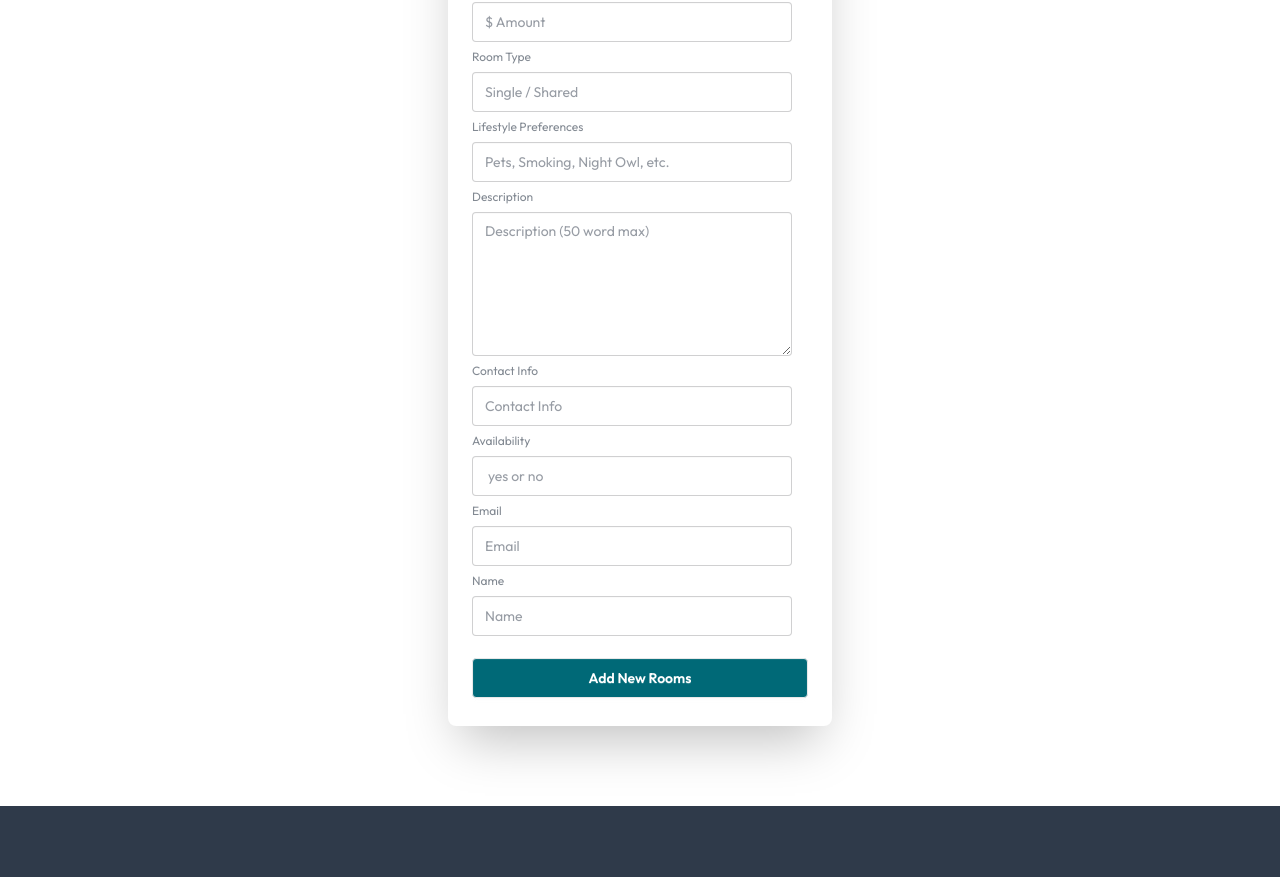
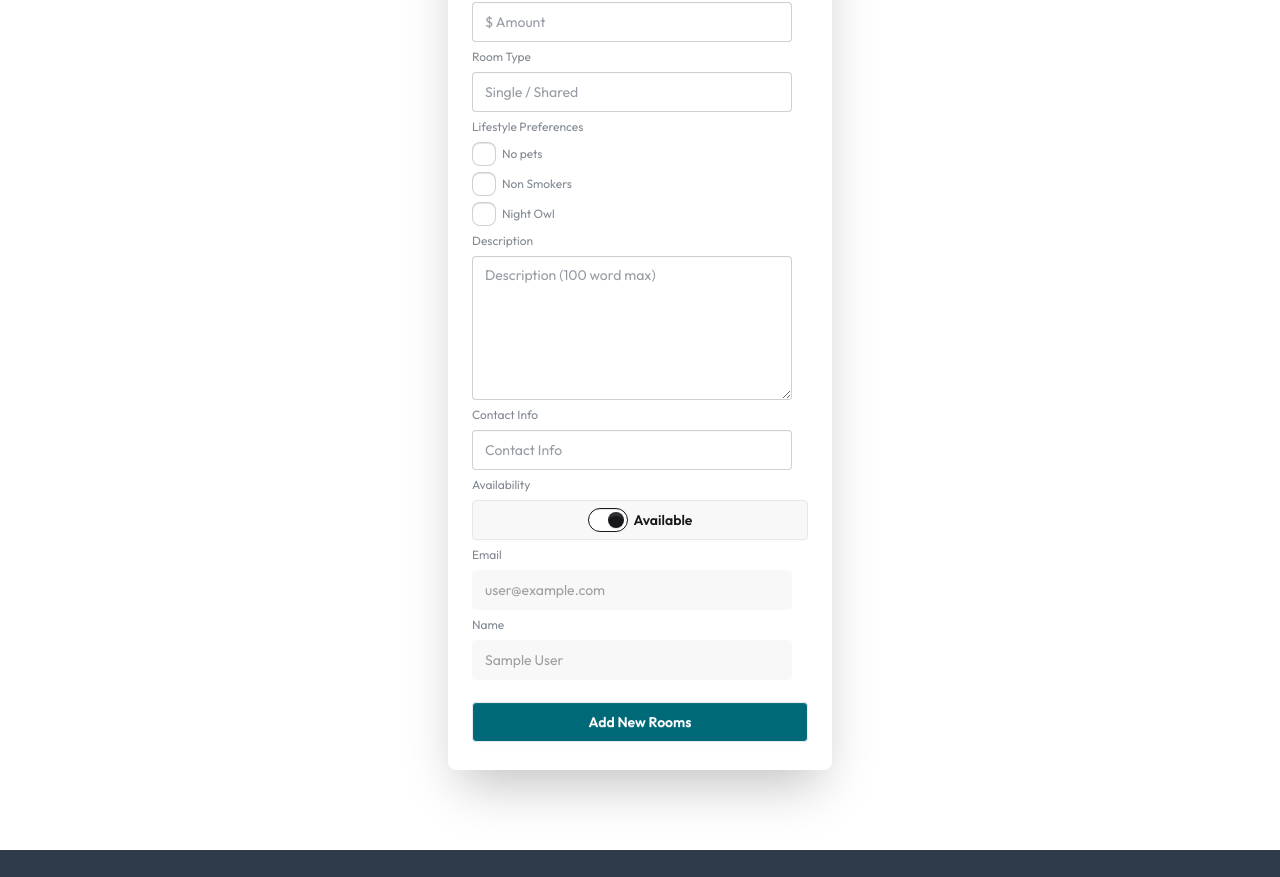
Before and after one commit to Arman3747/roomies-client, a React (Vite) app: page /addRoommate in a window 1280 px wide. Shown: the part 470-1347 px from the top of the page. Built offline with nearby package versions, Linux system fonts and the light colour scheme; no server answers; sample sign-in values are in the browser's storage.

Commit message:
Add Roommate Page updated

```diff
--- a/package.json
+++ b/package.json
@@ -22,6 +22,7 @@
     "react-router": "^7.6.0",
     "react-simple-typewriter": "^5.0.1",
     "react-toastify": "^11.0.5",
+    "react-tooltip": "^5.28.1",
     "sweetalert2": "^11.21.2",
     "swiper": "^11.2.7",
     "tailwindcss": "^4.1.7"
--- a/src/components/AddRoommate.jsx
+++ b/src/components/AddRoommate.jsx
@@ -1,18 +1,60 @@
-import React from 'react';
+import React, { use, useState } from 'react';
 import Swal from 'sweetalert2';
+import { AuthContext } from '../provider/AuthProvider';
 
 
 const AddRoommate = () => {
+
+    const { user } = use(AuthContext);
+    console.log(user.displayName, user.email);
+
+    const [isAvailable, setIsAvailable] = useState(true);
+
+    const myDetails = { name: user.displayName, email: user.email, availability: isAvailable ? "yes" : "no", };
+
+    const [lifestyleList, setLifestyleList] = useState([]);
+
+    const handleCheckboxChange = (e) => {
+        const value = e.target.value;
+        setLifestyleList((prev) =>
+            prev.includes(value) ? prev.filter((v) => v !== value) : [...prev, value]
+        );
+    };
+
+
 
     const handleAddRoommate = (e) => {
         e.preventDefault();
 
         const form = e.target;
-        const formDate = new FormData(form);
-        // console.log(formDate.entries());
-        const newRoommate = Object.fromEntries(formDate.entries());
+
+        const title = form.title.value;
+        const location = form.location.value;
+        const rent = form.rent.value;
+        const type = form.type.value;
+        // const lifestyle = form.lifestyle.value;
+        const description = form.description.value;
+        const contact = form.contact.value;
+        // const availability = form.availability.value;
+
+        const newRoommate = {
+            title,
+            location,
+            rent,
+            type,
+            lifestyle:lifestyleList,
+            description,
+            contact,
+        };
+
+
+        // old code
+        // const formDate = new FormData(form);
+        // const newRoommate = Object.fromEntries(formDate.entries());
+
+
+        Object.assign(newRoommate, myDetails);
         console.log(newRoommate);
-
 
         //send to DB
         fetch('http://localhost:3000/roommates', {
@@ -32,6 +74,8 @@ const AddRoommate = () => {
                         showConfirmButton: false,
                         timer: 1000
                     });
+
+
                 }
             })
 
@@ -57,25 +101,62 @@ const AddRoommate = () => {
                         <input type="text" name='type' className="input" placeholder="Single / Shared" required />
 
                         <label className="label">Lifestyle Preferences</label>
-                        <input type="text" name='lifestyle' className="input" placeholder="Pets, Smoking, Night Owl, etc." required />
+
+                        {/* start preference */}
+
+                        <label className="label">
+                            <input type="checkbox"
+                            className="checkbox"
+                            value="No pets"
+                            onChange={handleCheckboxChange}
+                            />
+                            No pets
+                        </label>
+
+                         <label className="label">
+                            <input type="checkbox"
+                            className="checkbox"
+                            value="Non Smokers"
+                            onChange={handleCheckboxChange}
+                            />
+                            Non Smokers
+                        </label>
+
+                        <label className="label">
+                            <input type="checkbox"
+                            className="checkbox"
+                            value="Night Owl"
+                            onChange={handleCheckboxChange}
+                            />
+                            Night Owl
+                        </label>
+
+                        {/* end preference */}
+                        {/* <input type="text" name='lifestyle' className="input" placeholder="Pets, Smoking, Night Owl, etc." required /> */}
 
                         {/* <label className="label">Description</label>
                         <input type="text" name='description' className="input" placeholder="Description (50 word max)" required /> */}
 
                         <label className="label">Description</label>
-                        <textarea name='description' className="textarea h-36" placeholder="Description (50 word max)" required ></textarea>
+                        <textarea name='description' className="textarea h-36" placeholder="Description (100 word max)" required ></textarea>
 
                         <label className="label">Contact Info </label>
                         <input type="text" name='contact' className="input" placeholder="Contact Info " required />
 
                         <label className="label">Availability</label>
-                        <input type="text" name='availability' className="input" placeholder=" yes or no " required />
+
+                        <label className="btn">
+                            <input onClick={() => setIsAvailable(!isAvailable)} name='availability' type="checkbox" defaultChecked className="toggle" />
+                            {isAvailable ? "Available" : <span className='text-gray-500'>"Not Available"</span>}
+                        </label>
+
+                        {/* <input type="text" name='availability' className="input" placeholder=" yes or no " required /> */}
 
                         <label className="label">Email</label>
-                        <input type="email" name='email' className="input" placeholder="Email" required />
+                        <input type="email" name='email' defaultValue={user.email} className="input cursor-not-allowed" disabled />
 
                         <label className="label">Name</label>
-                        <input type="text" name='name' className="input" placeholder="Name" required />
+                        <input type="text" name='name' defaultValue={user.displayName} className="input cursor-not-allowed" disabled />
 
                         <button type='submit' className="btn bg-[#006977] text-white mt-4">Add New Rooms</button>
                     </form>
--- a/src/components/MyListings.jsx
+++ b/src/components/MyListings.jsx
@@ -1,7 +1,6 @@
 import React, { use, useEffect, useState } from 'react';
 import { useLoaderData } from 'react-router';
 import { AuthContext } from '../provider/AuthProvider';
-import MyListing from './MyListing';
 import MyListingsEmpty from './MyListingsEmpty';
 import MyListingsMiddle from './MyListingsMiddle';
 
--- a/src/components/MyListingsEmpty.jsx
+++ b/src/components/MyListingsEmpty.jsx
@@ -13,14 +13,17 @@ const MyListingsEmpty = () => {
 
                         <h3 className='font-bold text-5xl lg:text-5xl text-center'>You didn't add any rooms for rent.</h3>
 
-                        <p className='font-semibold text-3xl'>Let's add some rooms for  <Link className='border-b-2 border-[#5ebc67] hover:border-[#5ebc67] hover:text-white hover:bg-[#5ebc67]' to="/addRoommate">rent</Link>.</p>
+                        <p className='font-semibold text-3xl text-center'>Let's add some rooms for rent.</p>
+
+                        <Link to="/addRoommate">
+                            <button className="btn btn-neutral hover:btn-success  btn-outline">Add New Rooms !</button>
+                        </Link>
                     </div>
 
                     <div className='w-full lg:w-1/2'>
                         <Lottie animationData={emptyListings} />
                     </div>
                 </div>
-
             </div>
         </div>
     );
--- a/src/components/MyListingsMiddle.jsx
+++ b/src/components/MyListingsMiddle.jsx
@@ -1,4 +1,5 @@
 import React from 'react';
+import MyListing from './MyListing';
 
 const MyListingsMiddle = ({myListingRooms}) => {
     return (
--- a/src/components/ProfilePicture.jsx
+++ b/src/components/ProfilePicture.jsx
@@ -2,6 +2,8 @@ import React, { use } from 'react';
 import { useNavigate } from 'react-router';
 import { AuthContext } from '../provider/AuthProvider';
 import { ToastContainer, toast } from 'react-toastify';
+import { Tooltip } from 'react-tooltip';
+
 
 const ProfilePicture = () => {
 
@@ -21,13 +23,17 @@ const ProfilePicture = () => {
     return (
         <div className="dropdown dropdown-center md:dropdown-end">
             <div tabIndex={0} role="button" className="m-1">
-                <img className='w-[40px] h-[40px] rounded-full border-2 border-[#006977]' src={`${user.photoURL ? user.photoURL : "https://i.ibb.co/vC75zQ0Y/picture.png"}`} alt="" />
+
+                <img id="tooltipHover" className='w-[40px] h-[40px] rounded-full border-2 border-[#006977]' src={`${user.photoURL ? user.photoURL : "https://i.ibb.co/vC75zQ0Y/picture.png"}`} alt="" />
             </div>
             <ul tabIndex={0} className="dropdown-content menu bg-base-100 rounded-box z-1 w-52 p-2 shadow-sm">
-                <li><p>{user.displayName ? user.displayName : "¯\\_(ツ)_/¯"}</p></li>
-                <li><p onClick={handleLogOut}>Logout</p></li>
+                {/* <li><p>{user.displayName ? user.displayName : "¯\\_(ツ)_/¯"}</p></li> */}
+                <li><p className='btn btn-error btn-outline hover:text-white' onClick={handleLogOut}>Logout</p></li>
             </ul>
             <ToastContainer autoClose={2000} />
+            <Tooltip anchorSelect="#tooltipHover" place="left">
+                {user.displayName}
+            </Tooltip>
         </div>
     );
 };
--- a/src/components/RoomDetails.jsx
+++ b/src/components/RoomDetails.jsx
@@ -1,17 +1,19 @@
 import React from 'react';
-import { useLoaderData, useParams } from 'react-router';
-import ErrorPage from './ErrorPage';
+import { Link, Navigate, useLoaderData, useParams } from 'react-router';
 import RoomDetailsEach from './RoomDetailsEach';
 
 const RoomDetails = () => {
 
     const room = useLoaderData();
     const { id } = useParams();
+    // const navigate = useNavigate()
 
     return (
         <div>
             {
-                room._id === id ? <RoomDetailsEach room={room}></RoomDetailsEach>  : <ErrorPage></ErrorPage>
+                room._id === id ?
+                <RoomDetailsEach room={room}></RoomDetailsEach>
+                : <Navigate to="/errorPage" />
             }
         </div>
     );
--- a/src/router/Router.jsx
+++ b/src/router/Router.jsx
@@ -30,7 +30,7 @@ const router = createBrowserRouter([
             },
             {
                 path: "/addRoommate",
-                element: <AddRoommate></AddRoommate>,
+                element: <PrivateRoute><AddRoommate></AddRoommate></PrivateRoute>,
             },
             {
                 path: "/browseRoommate",
```
Also changed, not shown: 1 other file (tests, documents, lock files or other folders).
